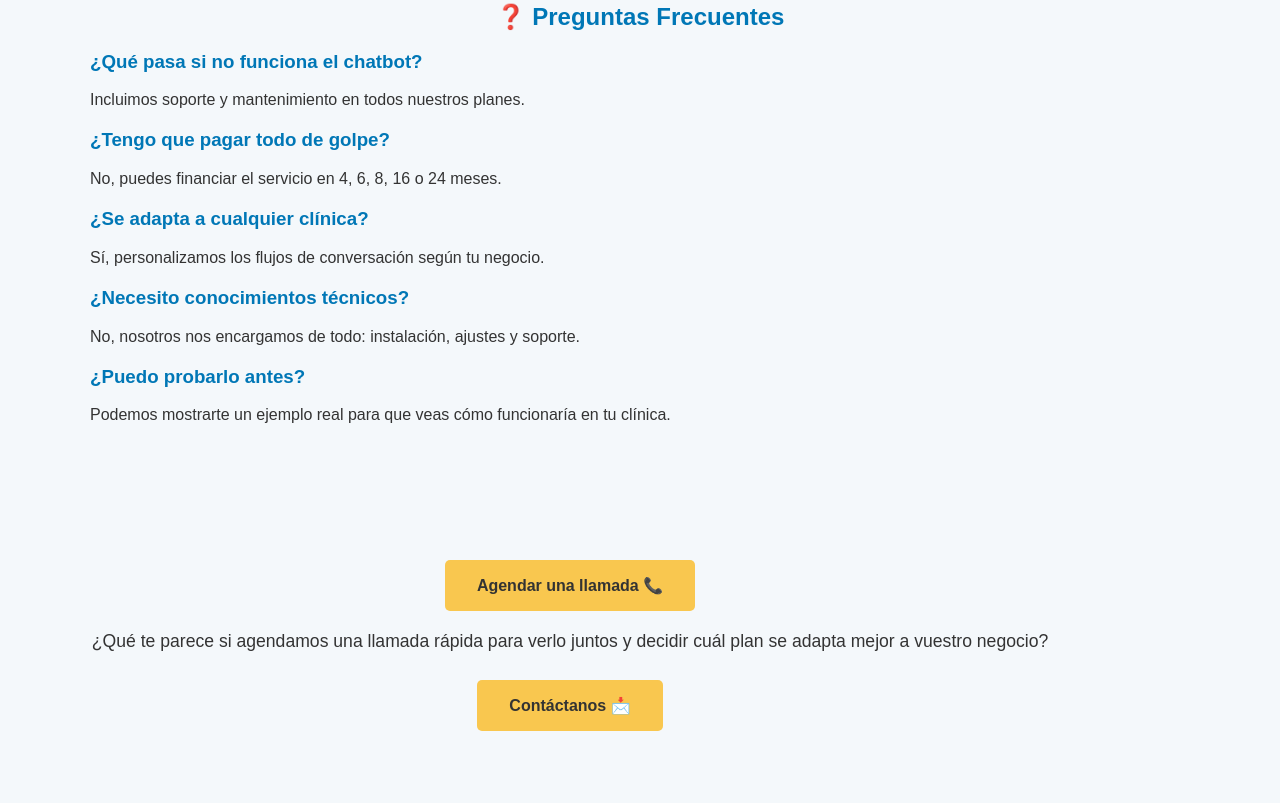
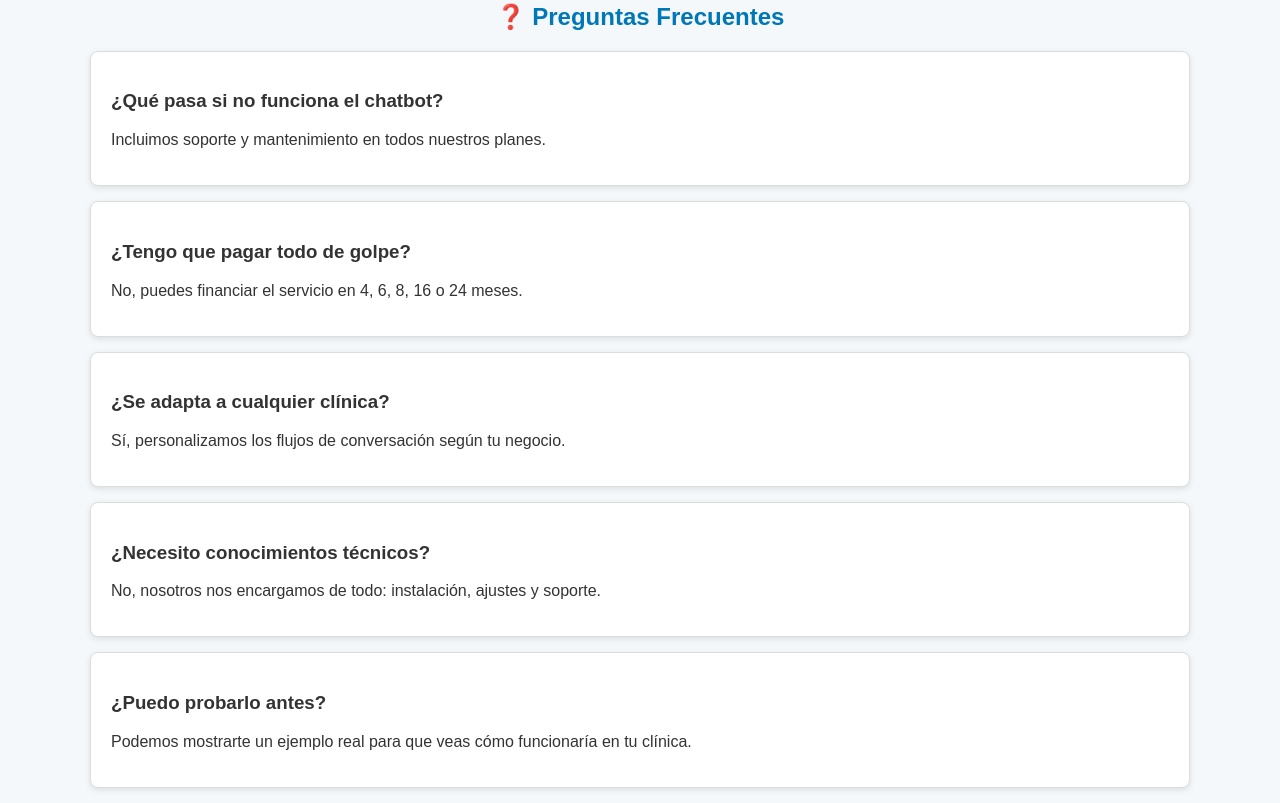
Before and after one commit to Conversiaagency/Conversia-web, a plain HTML site: page index.html in a window 1280 px wide. Shown: the part 2877-3680 px from the top of the page. Drawn offline with Linux system fonts and the light colour scheme.

Commit message:
Update index.html

```diff
--- a/index.html
+++ b/index.html
@@ -163,9 +163,19 @@
       margin-top: 40px;
     }
 
-    .faq h3 {
-      color: #0077b6;
-      margin-top: 20px;
+    .faq-box {
+      background: #ffffff;
+      border: 1px solid #ddd;
+      border-radius: 8px;
+      padding: 20px;
+      margin: 15px 0;
+      box-shadow: 0 2px 6px rgba(0,0,0,0.1);
+      transition: transform 0.2s ease, box-shadow 0.2s ease;
+    }
+
+    .faq-box:hover {
+      transform: translateY(-3px);
+      box-shadow: 0 6px 15px rgba(0,0,0,0.15);
     }
 
     .about {
@@ -431,16 +441,31 @@
   <!-- FAQ -->
   <section class="faq">
     <h2>❓ Preguntas Frecuentes</h2>
+
+    <div class="faq-box">
       <h3>¿Qué pasa si no funciona el chatbot?</h3>
       <p>Incluimos soporte y mantenimiento en todos nuestros planes.</p>
+    </div>
+
+    <div class="faq-box">
       <h3>¿Tengo que pagar todo de golpe?</h3>
       <p>No, puedes financiar el servicio en 4, 6, 8, 16 o 24 meses.</p>
+    </div>
+
+    <div class="faq-box">
       <h3>¿Se adapta a cualquier clínica?</h3>
       <p>Sí, personalizamos los flujos de conversación según tu negocio.</p>
+    </div>
+
+    <div class="faq-box">
       <h3>¿Necesito conocimientos técnicos?</h3>
       <p>No, nosotros nos encargamos de todo: instalación, ajustes y soporte.</p>
+    </div>
+
+    <div class="faq-box">
       <h3>¿Puedo probarlo antes?</h3>
       <p>Podemos mostrarte un ejemplo real para que veas cómo funcionaría en tu clínica.</p>
+    </div>
   </section>
 
   <!-- CTA -->
```
Lines whose indentation alone changed are shown as unchanged.
